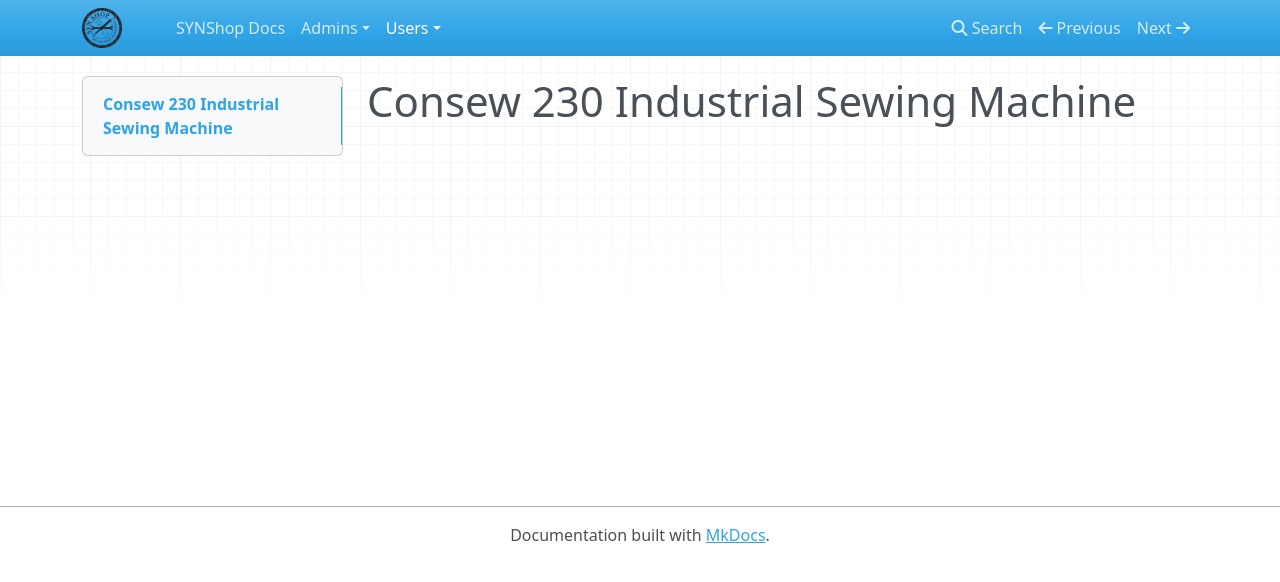
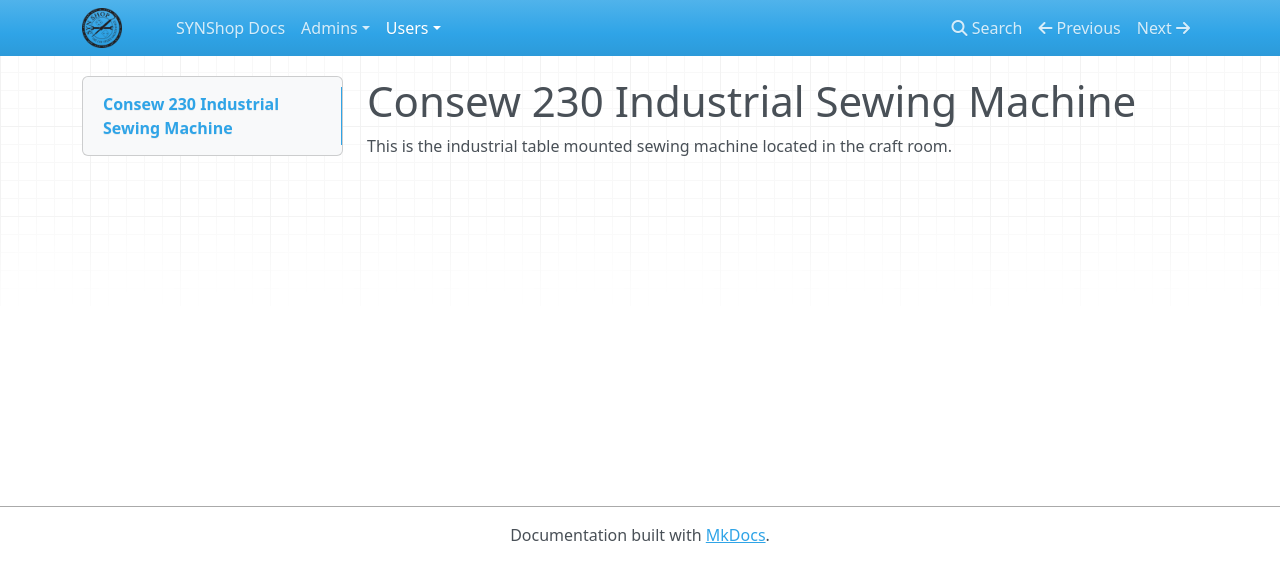
Before and after one commit to synshop/rtfm, an MkDocs documentation site: the page built from docs/users/Equipment/Consew 230 Industrial Sewing Machine.md, in a window 1280 px wide. Shown: the top 582 px of the page. Built offline with MkDocs 1.6.1, drawn with Linux system fonts in a browser that asks for light colours; nearby versions of some CDN libraries.

Commit message:
docs/users/Equipment/Consew 230 Industrial Sewing Machine.md updated from https://stackedit.io/

```diff
--- a/docs/users/Equipment/Consew 230 Industrial Sewing Machine.md
+++ b/docs/users/Equipment/Consew 230 Industrial Sewing Machine.md
@@ -1,6 +1,6 @@
 # Consew 230 Industrial Sewing Machine
 
-
+This is the industrial table mounted sewing machine located in the craft room.
 <!--stackedit_data:
-eyJoaXN0b3J5IjpbLTE3Mzc4NDU4MTBdfQ==
+eyJoaXN0b3J5IjpbODk2OTMwMzYxLC0xNzM3ODQ1ODEwXX0=
 -->
```
